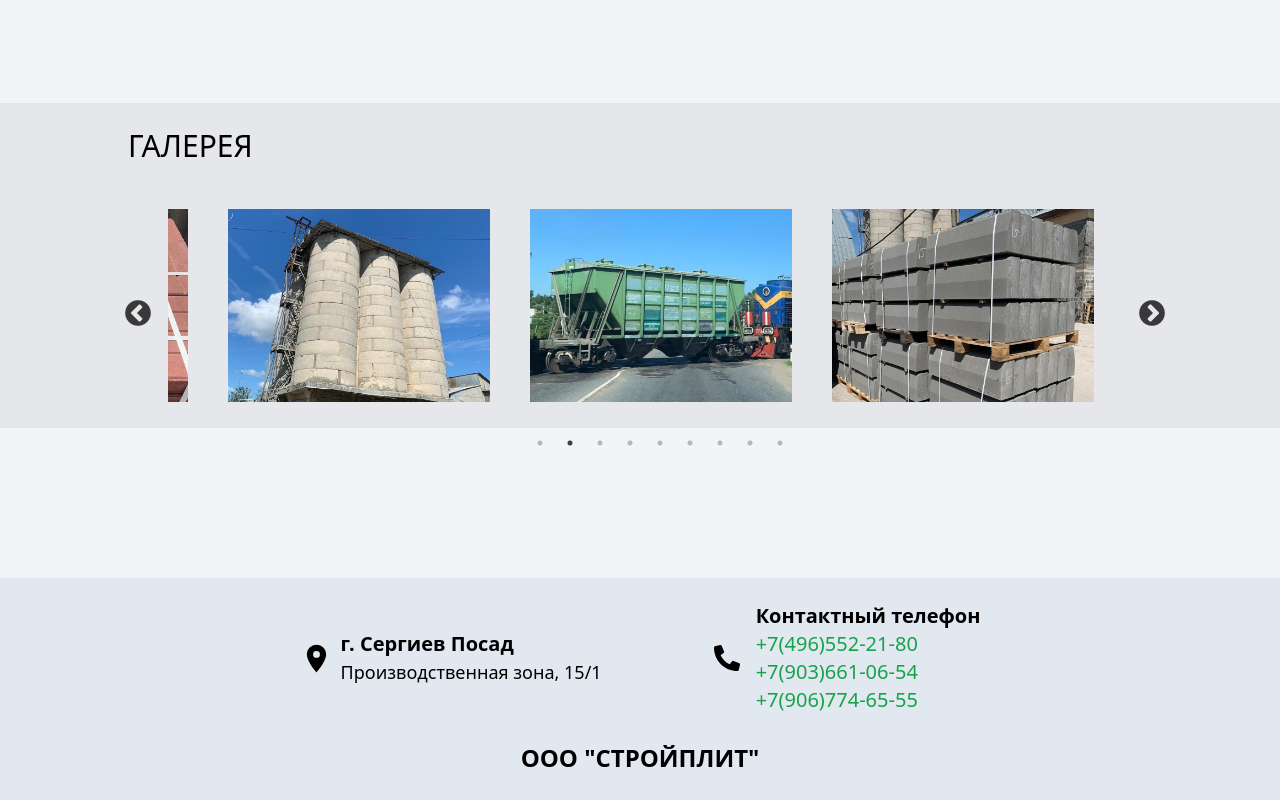
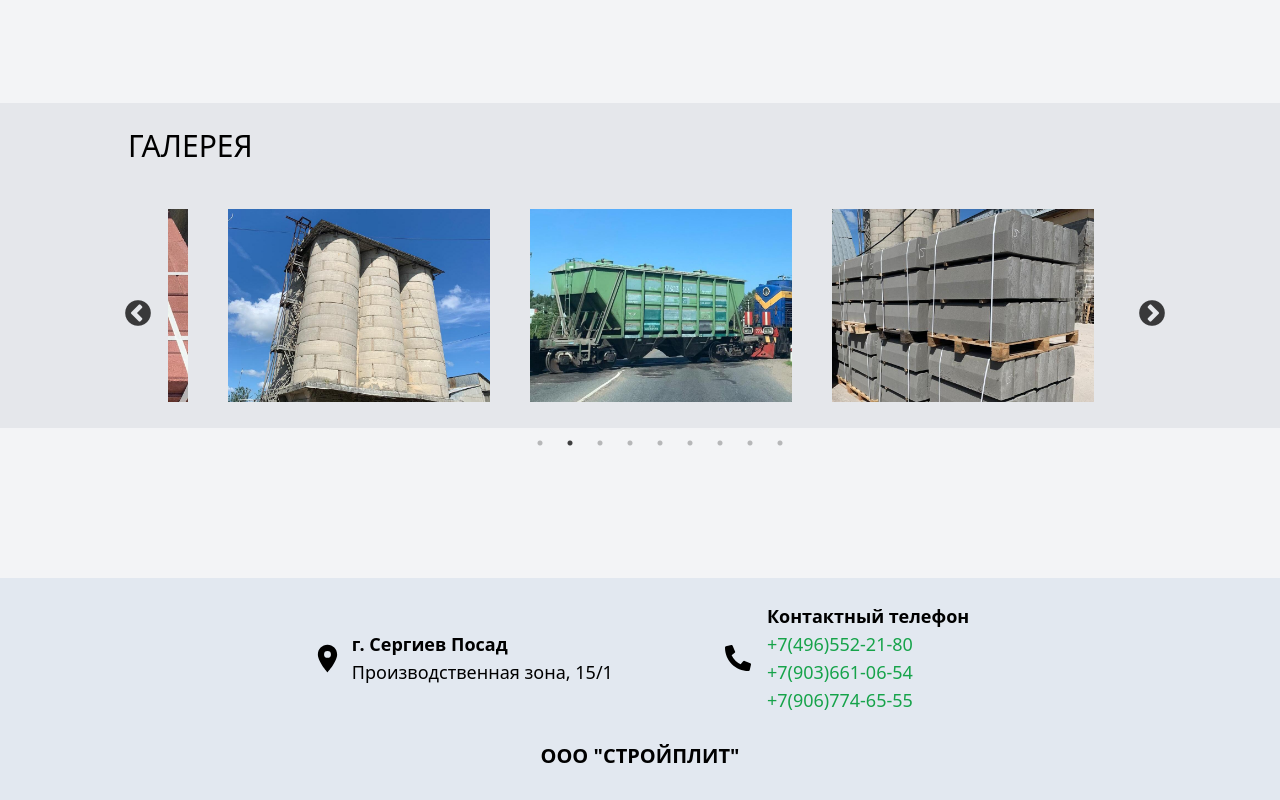
Before and after one commit to GrishaMarkaryan/stroyplit, a Next.js app: page / in a window 1280 px wide. Shown: the part 1943-2743 px from the top of the page. Built offline with nearby package versions, Linux system fonts and the light colour scheme.

Commit message:
resized slider and footer

```diff
--- a/app/_components/footer.tsx
+++ b/app/_components/footer.tsx
@@ -3,7 +3,7 @@ import { MdLocationOn } from "react-icons/md";
 
 export default function Footer() {
     return (
-        <div className="flex flex-col w-full  items-center bg-slate-200 md:text-xl h-fit py-6">
+        <div className="flex flex-col w-full text-lg items-center bg-slate-200 h-fit py-6">
             <div className="flex flex-col md:flex-row  gap-7 md:gap-28 items-start md:items-center">
 
                 <div className="flex items-center gap-2">
@@ -26,7 +26,7 @@ export default function Footer() {
                     </div>
                 </div>
             </div>
-            <div className="font-bold text-xl md:text-2xl p-3 mt-4"> ООО &quot;СТРОЙПЛИТ&quot; </div>
+            <div className="font-bold text-xl p-3 mt-4"> ООО &quot;СТРОЙПЛИТ&quot; </div>
 
         </div>
     )
--- a/app/_components/slider.tsx
+++ b/app/_components/slider.tsx
@@ -104,7 +104,7 @@ export default function SliderImages() {
                 className="fixed inset-0 flex items-center justify-center bg-black bg-opacity-75"
                 overlayClassName="fixed inset-0 bg-black bg-opacity-50"
             >
-                <div className="relative mt-[100px]">
+                <div className="relative mt-[160px]">
                     <button onClick={closeModal} className="absolute top-0 right-0 m-4 text-white text-5xl">×</button>
                     {selectedImage && (
                         <Image src={selectedImage} alt="Selected" className="max-w-full max-h-full" />
```
